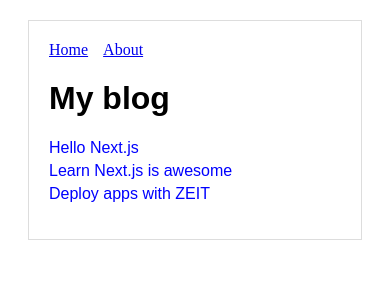
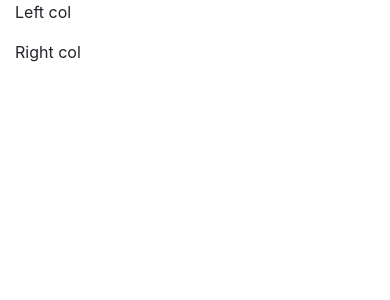
Before and after one commit to Baltoli/site, a Next.js app: page / in a window 390 px wide. Shown: the top 300 px of the page. Built offline with nearby package versions, Linux system fonts and the light colour scheme.

Commit message:
Start to actually build

```diff
--- /dev/null
+++ b/components/PageHead.js
@@ -0,0 +1,14 @@
+import Head from 'next/head'
+
+const PageHead = () => (
+  <Head>
+    <title>Bruce Collie</title>
+    <meta name="viewport" content="initial-scale=1.0, width=device-width" />
+    <link rel="stylesheet" href="https://stackpath.bootstrapcdn.com/bootstrap/4.1.3/css/bootstrap.min.css" integrity="sha384-MCw98/SFnGE8fJT3GXwEOngsV7Zt27NXFoaoApmYm81iuXoPkFOJwJ8ERdknLPMO" crossOrigin="anonymous" />
+    <script src="https://code.jquery.com/jquery-3.3.1.slim.min.js" integrity="sha384-q8i/X+965DzO0rT7abK41JStQIAqVgRVzpbzo5smXKp4YfRvH+8abtTE1Pi6jizo" crossOrigin="anonymous"></script>
+    <script src="https://cdnjs.cloudflare.com/ajax/libs/popper.js/1.14.3/umd/popper.min.js" integrity="sha384-ZMP7rVo3mIykV+2+9J3UJ46jBk0WLaUAdn689aCwoqbBJiSnjAK/l8WvCWPIPm49" crossOrigin="anonymous"></script>
+    <script src="https://stackpath.bootstrapcdn.com/bootstrap/4.1.3/js/bootstrap.min.js" integrity="sha384-ChfqqxuZUCnJSK3+MXmPNIyE6ZbWh2IMqE241rYiqJxyMiZ6OW/JmZQ5stwEULTy" crossOrigin="anonymous"></script>
+  </Head>
+)
+
+export default PageHead
--- /dev/null
+++ b/components/TwoColumn.js
@@ -0,0 +1,15 @@
+const TwoColumn = ({left, right}) => (
+  <div className="container-fluid">
+    <div className="row">
+      <div className="col-sm">
+        {left}
+      </div>
+
+      <div className="col-sm">
+        {right}
+      </div>
+    </div>
+  </div>
+)
+
+export default TwoColumn
--- a/pages/index.js
+++ b/pages/index.js
@@ -1,55 +1,28 @@
-import Layout from '../components/MyLayout'
+import PageHead from '../components/PageHead'
+import TwoColumn from '../components/TwoColumn'
+
 import Link from 'next/link'
 
-function getPosts() {
-  return [
-    { id: 'hello-nextjs', title: 'Hello Next.js'},
-    { id: 'learn-nextjs', title: 'Learn Next.js is awesome'},
-    { id: 'deploy-nextjs', title: 'Deploy apps with ZEIT'},
-  ]
-}
-
-const PostLink = ({ post }) => (
-  <li>
-    <Link as={`/p/${post.id}`} href={`/post?title=${post.title}`}>
-      <a>{post.title}</a>
-    </Link>
-    <style jsx>{`
-      li {
-        list-style: none;
-        margin: 5px 0;
-      }
-
-      a {
-        text-decoration: none;
-        color: blue;
-        font-family: "Arial";
-      }
-
-      a:hover {
-        opacity: 0.6;
-      }
-    `}</style>
-  </li>
+const Left = () => (
+  <div>
+    <p>Left col</p>
+  </div>
 )
 
-export default () => (
-  <Layout>
-    <h1>My blog</h1>
-    <ul>
-      {getPosts().map((post) => (
-        <PostLink key={post.id} post={post} />
-      ))}
-    </ul>
+const Right = () => (
+  <div>
+    <p>Right col</p>
+  </div>
+)
 
-    <style jsx>{`
-      h1, a {
-        font-family: "Arial";
-      }
+const Index = () => (
+  <div>
+    <PageHead />
+    <TwoColumn
+      left={<Left />}
+      right={<Right />}
+    />
+  </div>
+)
 
-      ul {
-        padding: 0;
-      }
-    `}</style>
-  </Layout>
-)
+export default Index
```
